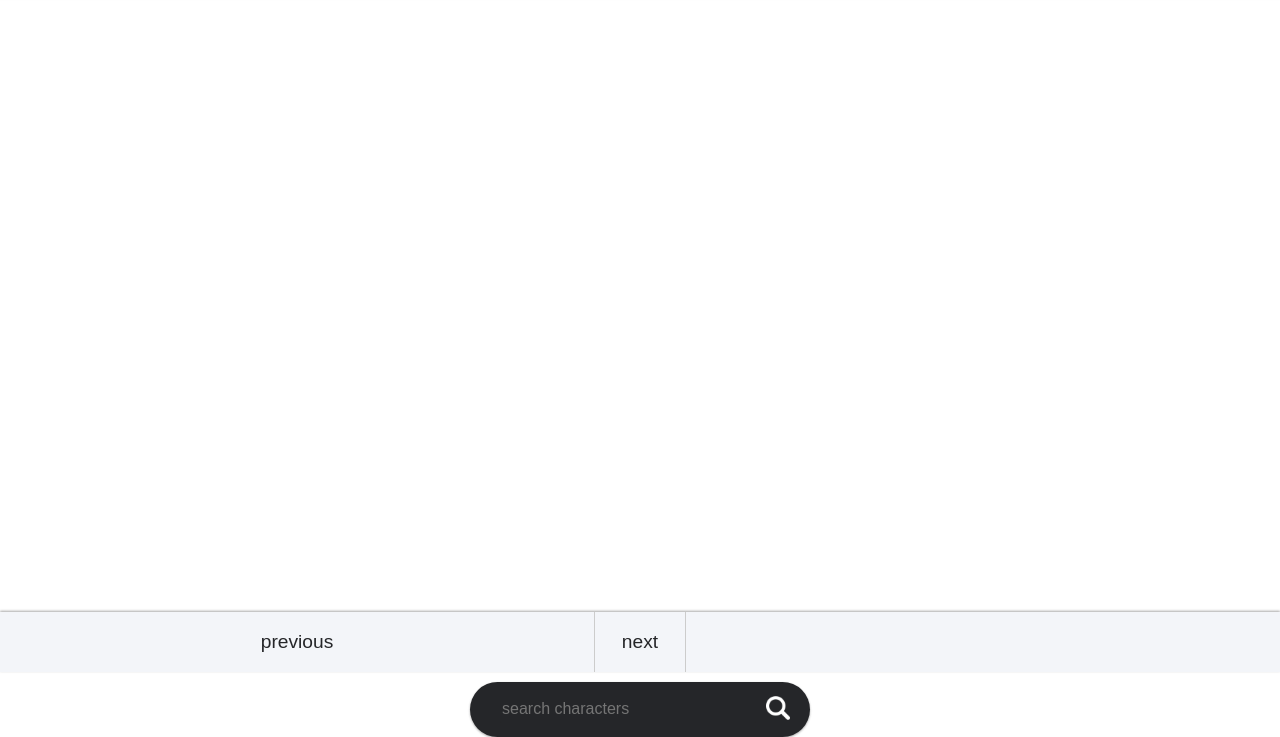
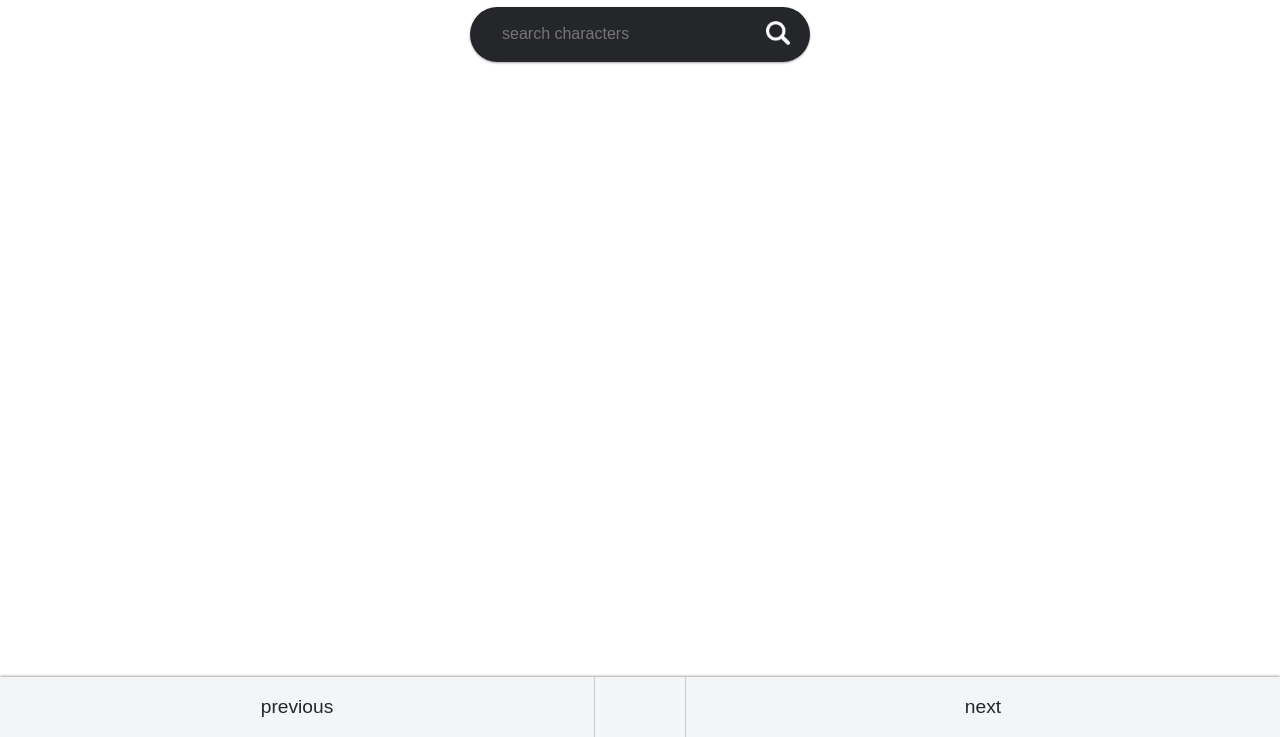
Before and after one commit to mariiaovs/recap-project-3_rick-and-morty-app, a website with bundled scripts: page index.html in a window 1280 px wide. Shown: the part 63-800 px from the top of the page. Built offline with nearby package versions, Linux system fonts and the light colour scheme; no server answers.

Commit message:
make refactoring

```diff
--- a/components/NavButton/NavButton.js
+++ b/components/NavButton/NavButton.js
@@ -1,16 +1,8 @@
-import { fetchCharacters, page } from "../../index.js";
+export default function NavButton(name, text) {
+  const navButton = document.createElement("button");
+  navButton.classList.add("button");
+  navButton.classList.add(`button--${name}`);
 
-const nextButton = document.querySelector('[data-js="button-next"]');
-const prevButton = document.querySelector('[data-js="button-prev"]');
-
-console.log(page);
-
-nextButton.addEventListener("click", () => {
-  page++;
-  if (page > data.info.pages || page < 1) {
-    return;
-  } else {
-    console.log("next", page);
-    fetchCharacters();
-  }
-});
+  navButton.textContent = `${text}`;
+  return navButton;
+}
--- a/components/SearchBar/SearchBar.js
+++ b/components/SearchBar/SearchBar.js
@@ -1,9 +1,10 @@
-export default function SearchBar() {
-  const searchBarContainer = document.createElement("div");
-  searchBarContainer.classList.add("search-bar-container");
+import { fetchCharacters } from "../../index.js";
 
-  searchBarContainer.innerHTML = `
-<form action="" class="search-bar" data-js="search-bar">
+export default function SearchBar(props) {
+  const searchBar = document.createElement("form");
+  searchBar.classList.add("search-bar");
+
+  searchBar.innerHTML = `
   <input
   name="query"
   class="search-bar__input"
@@ -12,10 +13,23 @@ export default function SearchBar() {
   aria-label="character name"
 />
 <button class="search-bar__button" aria-label="search for character">
-      <img class="search-bar__icon" src="assets/magnifying-glass.png" alt="" />
+  <img
+    class="search-bar__icon"
+    src="assets/magnifying-glass.png"
+    alt=""
+  />
 </button>
-  </form>
 `;
-  return searchBarContainer;
-  //document.body.append(searchBarContainer);
+
+  searchBar.addEventListener("submit", props.onSubmit);
+
+  /* searchBar.addEventListener("onSubmit", (event) => {
+    event.preventDefault();
+
+    searchQuery = event.target.elements.query.value;
+    console.log(searchQuery);
+    fetchCharacters();
+  }); */
+
+  return searchBar;
 }
--- a/index.html
+++ b/index.html
@@ -12,8 +12,8 @@
   <body>
     <h1 class="title">Rick and More</h1>
     <main>
-      <!--<div class="search-bar-container" data-js="search-bar-container">
-        <form action="" class="search-bar" data-js="search-bar">
+      <div class="search-bar-container" data-js="search-bar-container">
+        <!-- <form action="" class="search-bar" data-js="search-bar">
           <input
             name="query"
             class="search-bar__input"
@@ -28,8 +28,8 @@
               alt=""
             />
           </button>
-        </form>
-      </div>-->
+        </form> -->
+      </div>
       <ul class="card-container" data-js="card-container">
         <li class="card">
           <div class="card__image-container">
@@ -55,11 +55,11 @@
       </ul>
     </main>
     <nav class="navigation" data-js="navigation">
-      <button class="button button--prev" data-js="button-prev">
+      <!-- <button class="button button--prev" data-js="button-prev">
         previous
       </button>
-      <!--<span class="navigation__pagination" data-js="pagination">1 / 1</span>-->
-      <button class="button button--next" data-js="button-next">next</button>
+      <span class="navigation__pagination" data-js="pagination">1 / 1</span>
+      <button class="button button--next" data-js="button-next">next</button> -->
     </nav>
   </body>
   <script type="module" src="./index.js"></script>
--- a/index.js
+++ b/index.js
@@ -1,16 +1,25 @@
 import { CharacterCard } from "./components/CharacterCard/CharacterCard.js";
 import SearchBar from "./components/SearchBar/SearchBar.js";
 import NavPagination from "./components/NavPagination/NavPagination.js";
+import NavButton from "./components/NavButton/NavButton.js";
 
+const searchBar = SearchBar({ onSubmit: handleSearchBarSubmit });
+
+/* const bookmarkButton = Bookmark({
+  active: props.isBookmarked,
+  onClick: handleBookmarkButtonClick,
+});
+ */
+const searchBarContainer = document.querySelector(
+  '[data-js="search-bar-container"]'
+);
+searchBarContainer.append(searchBar);
 const cardContainer = document.querySelector('[data-js="card-container"]');
-const searchBarContainer = SearchBar();
-document.body.append(searchBarContainer);
-const searchBar = document.querySelector('[data-js="search-bar"]');
 const navigation = document.querySelector('[data-js="navigation"]');
-const prevButton = document.querySelector('[data-js="button-prev"]');
-const nextButton = document.querySelector('[data-js="button-next"]');
+const prevButton = NavButton("prev", "previous");
+const nextButton = NavButton("next", "next");
 const pagination = NavPagination();
-navigation.append(pagination);
+navigation.append(prevButton, pagination, nextButton);
 
 // States
 let maxPage = 42;
@@ -54,10 +63,16 @@ prevButton.addEventListener("click", () => {
   }
 });
 
-searchBar.addEventListener("submit", (event) => {
+function handleSearchBarSubmit(event) {
   event.preventDefault();
-
   searchQuery = event.target.elements.query.value;
   console.log(searchQuery);
   fetchCharacters();
-});
+}
+
+/* function handleBookmarkButtonClick(event) {
+  cards.find((card) => card.question === props.question).isBookmarked =
+    !props.isBookmarked;
+  // To prevent the need to rerender, we can just toggle the class here
+  event.currentTarget.classList.toggle("bookmark--active");
+} */
```
Lines whose indentation alone changed are shown as unchanged.
